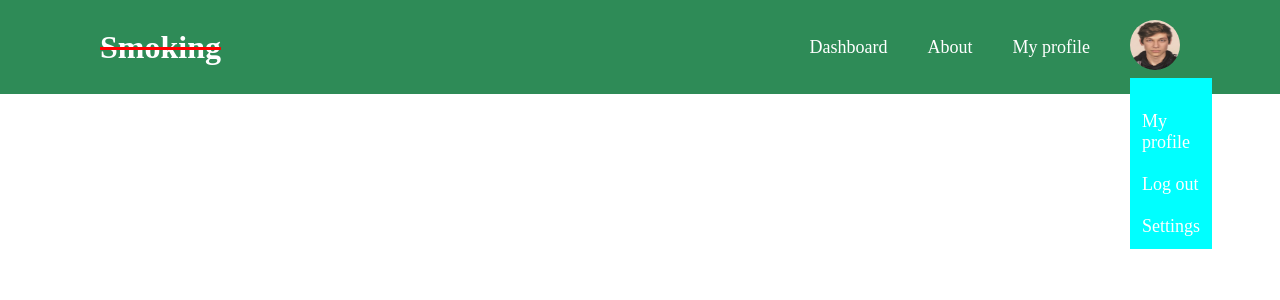
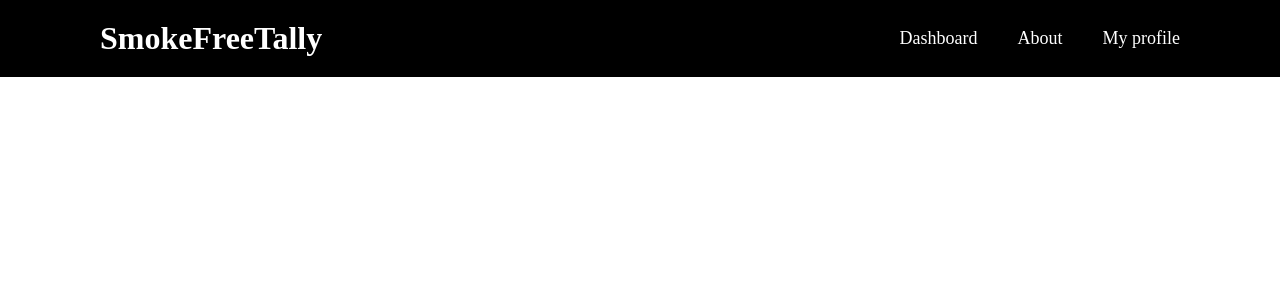
Before and after one commit to vadymmusiienko/SmokeFreeTally, a Flask app: page / in a window 1280 px wide. Shown: the top 300 px of the page. Run offline with Flask 3, Linux system fonts and the light colour scheme; the visitor is signed in with stand-in values (Sample User, id 1); some libraries are stand-ins or nearby versions.

Commit message:
Complete navbar, create requirements.txt

```diff
--- a/static/styles.css
+++ b/static/styles.css
@@ -21,7 +21,7 @@ nav {
     left: 0;
     width: 100%;
     padding: 20px 100px;
-    background: seagreen;
+    background: black;
     display: flex;
     justify-content: space-between;
     align-items: center;
@@ -31,9 +31,8 @@ nav {
 .logo {
     font-size: 32px;
     color: #fff;
-    text-decoration-line: line-through;
-    text-decoration-color: red;
     font-weight: 700;
+    text-decoration: none;
 }
 
 .navbar a {
@@ -59,30 +58,3 @@ nav {
 .navbar a:hover::before {
     width: 100%;
 }
-
-/* drop down */
-.dropdown {
-    position: relative;
-    display: inline-block;
-    margin-left: 40px;
-}
-
-.profile-image{
-    width: 50px;
-    height: 50px;
-    border-radius: 50%;
-    cursor: pointer;
-}
-
-.dropdown-menu {
-    position: absolute;
-    left: 0;
-    top: calc(100% + .25rem);
-    padding: .75rem;
-    background-color: aqua;
-}
-
-.dropdown-menu a{
-    position: relative;
-
-}
--- a/templates/index.html
+++ b/templates/index.html
@@ -3,3 +3,7 @@
 {% block title %}
     Home
 {% endblock %}
+
+{% block main %}
+
+{% endblock %}
--- a/templates/layout.html
+++ b/templates/layout.html
@@ -5,7 +5,7 @@
     <meta charset="UTF-8">
     <meta name="viewport" content="width=device-width, initial-scale=1.0">
     <title>
-        Quit smoking: {% block title %}{% endblock %}
+        SmokeFreeTally: {% block title %}{% endblock %}
     </title>
     <link rel="stylesheet" href="/static/styles.css">
     <script src="/static/scripts.js"></script>
@@ -14,7 +14,7 @@
 <body>
 
     <header class="header">
-        <a href="/templates/index.html" class="logo">Smoking</a>
+        <a href="/" class="logo">SmokeFreeTally</a>
 
         <nav class="navbar">
 
@@ -22,19 +22,10 @@
             <a href="#">About</a>
             <a href="#">My profile</a>
 
-            <div class="dropdown">
-
-                <img src="/static/profile_picture.JPG" alt="Profile Picture" class="profile-image">
-                <div class="dropdown-menu">
-                    <a href="#">My profile</a>
-                    <a href="/templates/login.html">Log out</a>
-                    <a href="#">Settings</a>
-                </div>
-
-            </div>
-
         </nav>
     </header>
 
+    {% block main %}{% endblock %}
+
 </body>
 </html>
--- a/templates/login.html
+++ b/templates/login.html
@@ -3,3 +3,7 @@
 {% block title %}
     Login
 {% endblock %}
+
+{% block main %}
+
+{% endblock %}
```
Also changed, not shown: requirements.txt (added, +17 -0 lines), static/profile_picture.JPG (deleted).
